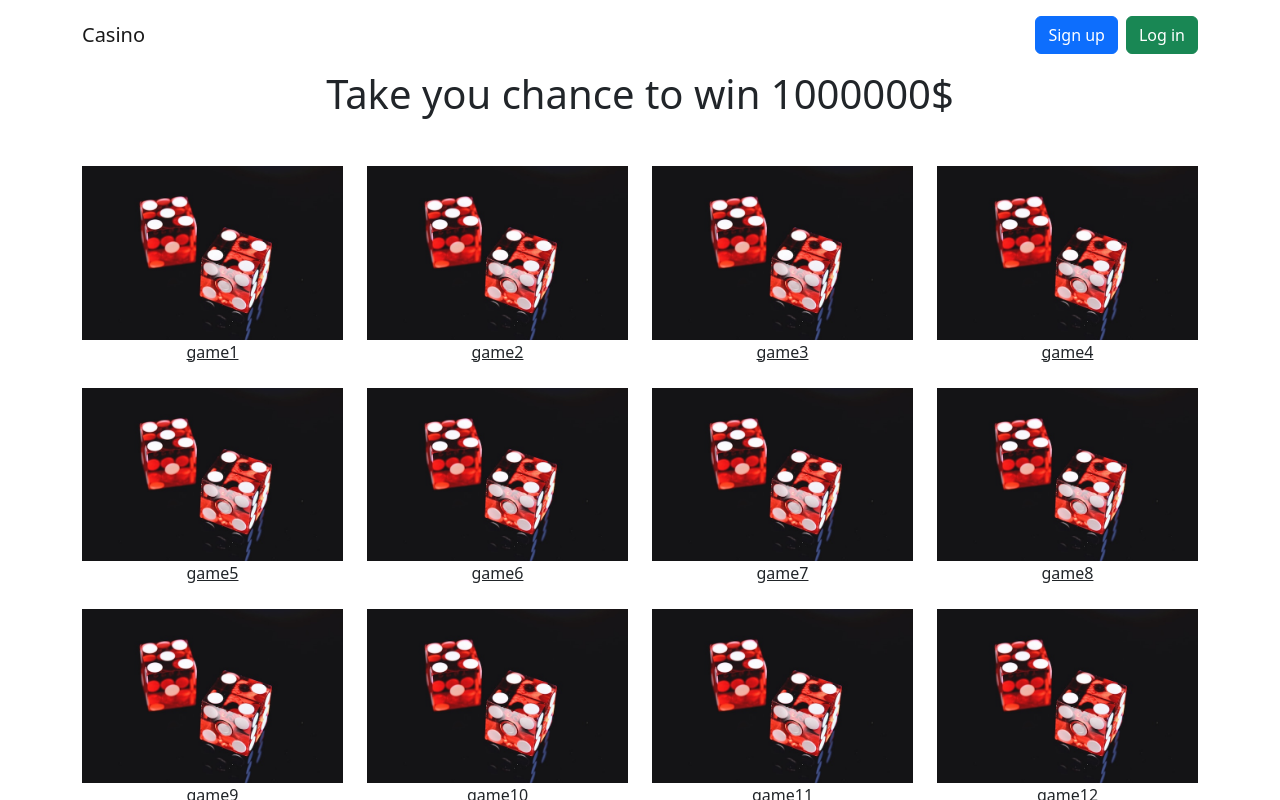
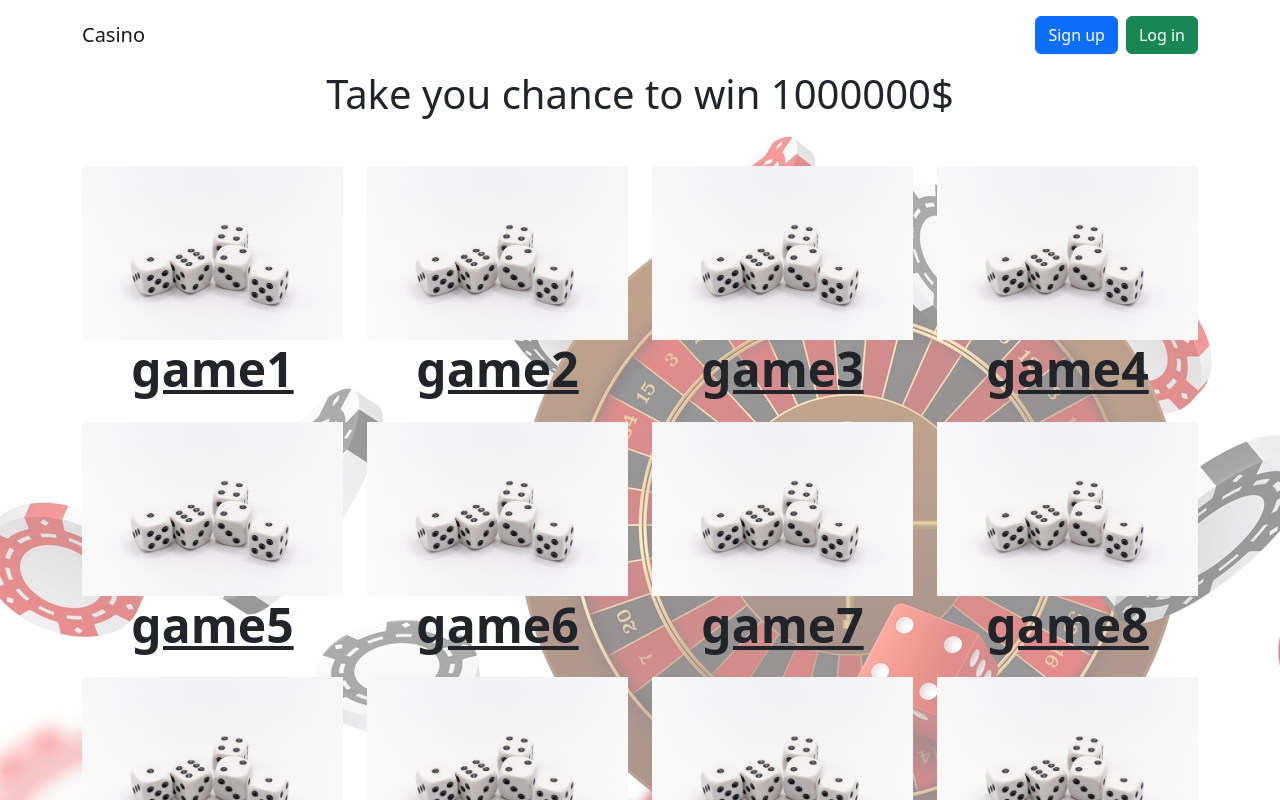
Before and after one commit to artwayprojects/starbucks, a React (Create React App) app: page / in a window 1280 px wide. Shown: the top 800 px of the page. Built offline with nearby package versions, Linux system fonts and the light colour scheme.

Commit message:
Added bg.

```diff
--- a/src/App.js
+++ b/src/App.js
@@ -7,7 +7,7 @@ import PublicRoute from './components/Router/PublicRoute'
 import LandingPage from './components/LandingPage'
 import NavBar from './components/NavBar'
 import Loader from './Loader'
-
+import bgImage from './assets/bg.png'
 import ROUTES from './routes'
 
 import 'bootstrap/dist/css/bootstrap.css'
@@ -24,6 +24,7 @@ const GamesLibrary = lazy(() =>
 
 export default function App() {
     return (
+        <div style={{ backgroundImage: `url(${bgImage})` }}>
             <Container>
                 <NavBar />
                 <Suspense fallback={<Loader />}>
@@ -31,7 +32,7 @@ export default function App() {
                         <Route
                             path={ROUTES.LANDING_PAGE}
                             element={withPublicRoute(<LandingPage />, {
-                            restricted: true
+                                restricted: true,
                             })}
                         />
 
@@ -46,6 +47,7 @@ export default function App() {
                     </Routes>
                 </Suspense>
             </Container>
+        </div>
     )
 }
 
--- a/src/components/LandingPage.js
+++ b/src/components/LandingPage.js
@@ -23,7 +23,7 @@ export default function LandingPage(props) {
                         >
                             <Image src={GAME_IMAGE_THUMB_URL} />
                             <a
-                                className="text-center text-dark"
+                                className="text-center fw-bold display-5 text-dark"
                                 href={ROUTES.GAME}
                             >
                                 {name}
```
Also changed, not shown: src/assets/bg.png (added), src/assets/game_thumb.jpg. Lines whose indentation alone changed are shown as unchanged.
